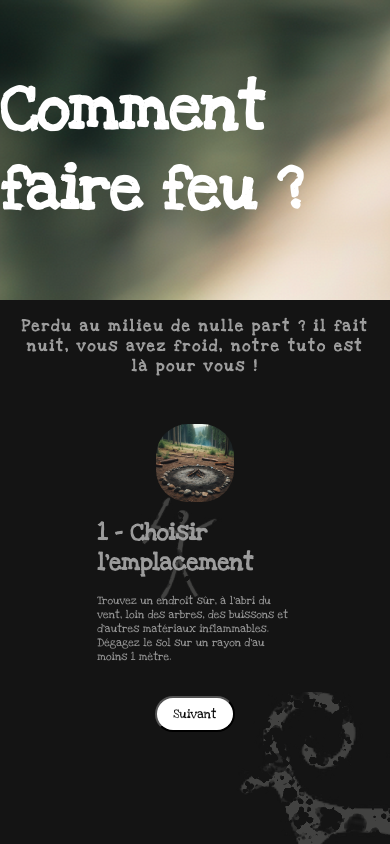
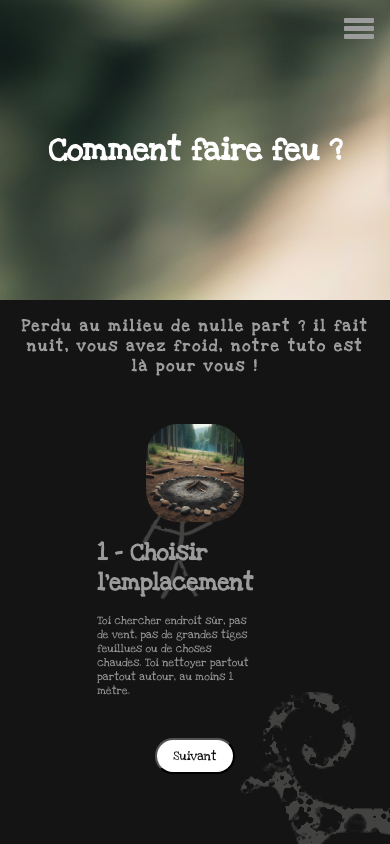
Before and after one commit to ThisIsHowVillainsAreMade/duckSociety---Hackathon, a React (Vite) app: page /tuto-feu in a window 390 px wide. Built offline with nearby package versions, Linux system fonts and the light colour scheme.

Commit message:
Add the burger component and fix some issues

```diff
--- a/datafire.json
+++ b/datafire.json
@@ -2,43 +2,43 @@
   {
     "id": 1,
     "title": "1 - Choisir l'emplacement",
-    "description": "Trouvez un endroit sûr, à l'abri du vent, loin des arbres, des buissons et d'autres matériaux inflammables. Dégagez le sol sur un rayon d'au moins 1 mètre.",
+    "description": "Toi chercher endroit sûr, pas de vent, pas de grandes tiges feuillues ou de choses chaudes. Toi nettoyer partout partout autour, au moins 1 mètre.",
     "image": "/src/assets/fire/WikiFeu_1 .png"
   },
   {
     "id": 2,
     "title": "2 - Préparer le sol",
-    "description": "Creusez légèrement le sol ou entourez l'espace choisi de pierres pour créer une barrière.",
+    "description": "Toi creuser un peu dans le sol ou toi mettre pierres en cercle pour faire barrière.",
     "image": "/src/assets/fire/WikiFeu_2.png"
   },
   {
     "id": 3,
     "title": "3 - Rassembler le matériel",
-    "description": "Collectez trois types de bois : l'amadou (matériel fin et sec comme de l'herbe sèche, des feuilles, de la mousse), les brindilles (petites branches fines), et les bûches (branches plus épaisses et bois coupé).",
+    "description": "Toi collecter trois types de bois : Petit bois (trucs fins et secs comme herbe sèche, feuilles, mousse), brindilles (petites branches fines), et bûches (branches épaisses et bois coupé).",
     "image": "/src/assets/fire/WikiFeu_3.png"
   },
   {
     "id": 4,
     "title": "4 - Construire le foyer",
-    "description": "Commencez par un petit tas d'amadou, entourez-le de brindilles en forme de tipi ou de pyramide, puis ajoutez quelques bûches de manière aérée autour.",
+    "description": "Toi commencer avec petit tas petit bois, puis entourer de brindilles en forme de tipi ou pyramide. Ensuite, toi ajouter quelques bûches autour, bien espacées.",
     "image": "/src/assets/fire/WikiFeu_4.png"
   },
   {
     "id": 5,
     "title": "5 - Allumer le feu",
-    "description": "Frottez une brindille fine contre une plus grosse ou utilisez une pierre pour créer des étincelles et enflammer l'amadou. Soufflez doucement pour attiser les flammes.",
+    "description": "Toi frotter petite brindille contre plus grosse ou utiliser pierre pour faire étincelles et allumer petit bois. Toi souffler doucement pour faire grandir flammes.",
     "image": "/src/assets/fire/WikiFeu_5.png"
   },
   {
     "id": 6,
     "title": "6 - Entretenir le feu",
-    "description": "Ajoutez progressivement des brindilles puis des bûches pour nourrir le feu, en veillant à ne pas l'étouffer.",
+    "description": "Toi ajouter petit à petit des brindilles puis des bûches pour nourrir le feu, mais pas trop pour pas étouffer.",
     "image": "/src/assets/fire/WikiFeu_6.png"
   },
   {
     "id": 7,
     "title": "7 - Éteindre le feu",
-    "description": "Assurez-vous que le feu est complètement éteint avant de partir. Versez de l'eau dessus, puis remuez les cendres pour vous assurer qu'aucun braisier n'est actif.",
+    "description": "Avant partir, toi vérifier que feu bien éteint. Toi verser de l'eau dessus, puis remuer les cendres pour être sûr qu'aucun braisier reste actif.",
     "image": "/src/assets/fire/WikiFeu_7.png"
   }
 ]
--- /dev/null
+++ b/src/components/BurgerMenu.jsx
@@ -0,0 +1,48 @@
+import { useState } from "react";
+import { Link } from "react-router-dom";
+import "./styles/BurgerMenu.css";
+
+const BurgerMenu = () => {
+  const [isOpen, setIsOpen] = useState(false);
+
+  const toggleMenu = () => {
+    setIsOpen(!isOpen);
+  };
+
+  return (
+    <div className="burger-menu-container">
+      <div className="burger-icon" onClick={toggleMenu}>
+        <div className="bar-burger"></div>
+        <div className="bar-burger"></div>
+        <div className="bar-burger"></div>
+      </div>
+
+      <div className={`menu-burger ${isOpen ? "open" : ""}`}>
+        <ul>
+          <li>
+            <Link to="/" onClick={toggleMenu}>
+              Accueil
+            </Link>
+          </li>
+          <li>
+            <Link to="/tuto-feu" onClick={toggleMenu}>
+              Tuto Feu
+            </Link>
+          </li>
+          <li>
+            <Link to="/mallhalla" onClick={toggleMenu}>
+              Mallhalla
+            </Link>
+          </li>
+          <li>
+            <Link to="/balance-ta-sorciere" onClick={toggleMenu}>
+              Balance Ta Sorcière
+            </Link>
+          </li>
+        </ul>
+      </div>
+    </div>
+  );
+};
+
+export default BurgerMenu;
--- a/src/components/TutorialSteps.jsx
+++ b/src/components/TutorialSteps.jsx
@@ -3,15 +3,18 @@ import stepsData from "../../datafire.json";
 import "./styles/TutorialSteps.css";
 
 const TutorialSteps = () => {
-  const [currentStep, setCurrentStep] = useState(0);
+  const [currentStep, setCurrentStep] = useState(0); //  Etape actuelle du tutoriel, débutant à 0
 
   const nextStep = () => {
+    // Ca nous permet de passer à l'étape suivante, incrémentant currentStep
     if (currentStep < stepsData.length - 1) {
       setCurrentStep((prev) => prev + 1);
     }
   };
 
   const prevStep = () => {
+    // Fonction pour revenir à l'étape précédente, décrémentant currentStep si ce n'est pas la première étape.
+
     if (currentStep > 0) {
       setCurrentStep((prev) => prev - 1);
     }
--- /dev/null
+++ b/src/components/styles/BurgerMenu.css
@@ -0,0 +1,63 @@
+/* conteneur */
+.burger-menu-container {
+  position: relative;
+}
+
+/* taille icone contient barres */
+.burger-icon {
+  cursor: pointer;
+  display: flex;
+  flex-direction: column;
+  justify-content: space-around;
+  width: 30px;
+  height: 25px;
+  position: absolute;
+  top: 0;
+  right: 0;
+  user-select: none;
+  padding: 1rem;
+}
+
+/* style barres burger en css*/
+.bar-burger {
+  height: 5px;
+  width: 100%;
+  background-color: var(--light-grey);
+  border-radius: 1px;
+}
+
+/* menu de base */
+.menu-burger {
+  position: absolute;
+  top: 40px;
+  right: 0;
+  width: 200px;
+  transform: translateX(100%);
+  transition: transform 0.3s ease-in-out;
+  background-color: rgba(255, 255, 255, 0.29);
+  box-shadow: 0 4px 8px rgba(0, 0, 0, 0.1);
+  border-radius: 4px;
+  padding: 8px 0;
+  overflow: hidden;
+}
+
+.menu-burger.open {
+  transform: translateX(0);
+}
+
+.menu-burger ul {
+  list-style: none;
+  padding: 0;
+  margin: 0;
+}
+
+.menu-burger ul li a {
+  display: block;
+  padding: 8px 16px;
+  text-decoration: none;
+  color: var(--dark-grey);
+}
+
+.menu-burger ul li a:hover {
+  background-color: var(--light-grey);
+}
--- a/src/components/styles/Header.css
+++ b/src/components/styles/Header.css
@@ -40,19 +40,24 @@
   background: url("/src/assets/fire/header-fire.png");
   font-family: "Love", "sans-serif";
   background-size: cover;
-  font-size: 2rem;
+  font-size: 1.8rem;
 }
 
 #fire-header h1 {
   font-family: "Love", "sans-serif";
-  height: 100%;
-  width: 100%;
   display: flex;
   justify-content: center;
   align-items: center;
 }
+
 #witch-header {
   background: url("à mettre");
   font-family: à mettre;
   background-size: cover;
 }
+
+@media (max-width: 560px) {
+  #fire-header {
+    font-size: 1rem;
+  }
+}
--- a/src/components/styles/TutorialSteps.css
+++ b/src/components/styles/TutorialSteps.css
@@ -31,11 +31,11 @@
   align-items: center;
   justify-content: space-between;
   flex-direction: row;
-  width: 80%;
 }
 
 .fire-image {
-  width: 40%;
+  width: 50%;
+  max-width: 500px;
   border-radius: 2rem;
 }
 
@@ -51,8 +51,9 @@
 }
 
 .fire-description {
-  font-size: 1rem;
-  margin-bottom: 2rem;
+  font-size: 1.2rem;
+  width: 40vw;
+  margin-bottom: 2.5rem;
   font-family: "Love", "sans-serif";
   color: var(--light-grey);
 }
@@ -80,7 +81,7 @@
   transition: transform 0.2s ease-in-out;
 }
 
-@media (max-width: 1024) {
+@media (max-width: 1100) {
   .fire-main-title {
     font-size: 1.5rem;
     margin: 2rem;
@@ -92,11 +93,11 @@
 
   .fire-image-container {
     flex-direction: column;
-    width: 60%;
+    width: 40%;
   }
 
   .fire-image {
-    max-width: 60%;
+    max-width: 40%;
     margin-bottom: 1rem;
   }
 
@@ -106,10 +107,6 @@
 
   .fire-title {
     font-size: 1.5rem;
-  }
-
-  .fire-description {
-    font-size: 0.8rem;
   }
 
   .fire-navigation {
--- a/src/pages/Fire.jsx
+++ b/src/pages/Fire.jsx
@@ -1,10 +1,12 @@
 import "./styles/Fire.css";
 import TutorialSteps from "../components/TutorialSteps";
 import Header from "../components/Header";
+import BurgerMenu from "../components/BurgerMenu";
 
 function Fire() {
   return (
     <div className="fire">
+      <BurgerMenu />
       <Header headerId="fire-header" headerTitle="Comment faire feu ?" />
       <TutorialSteps />
     </div>
```
